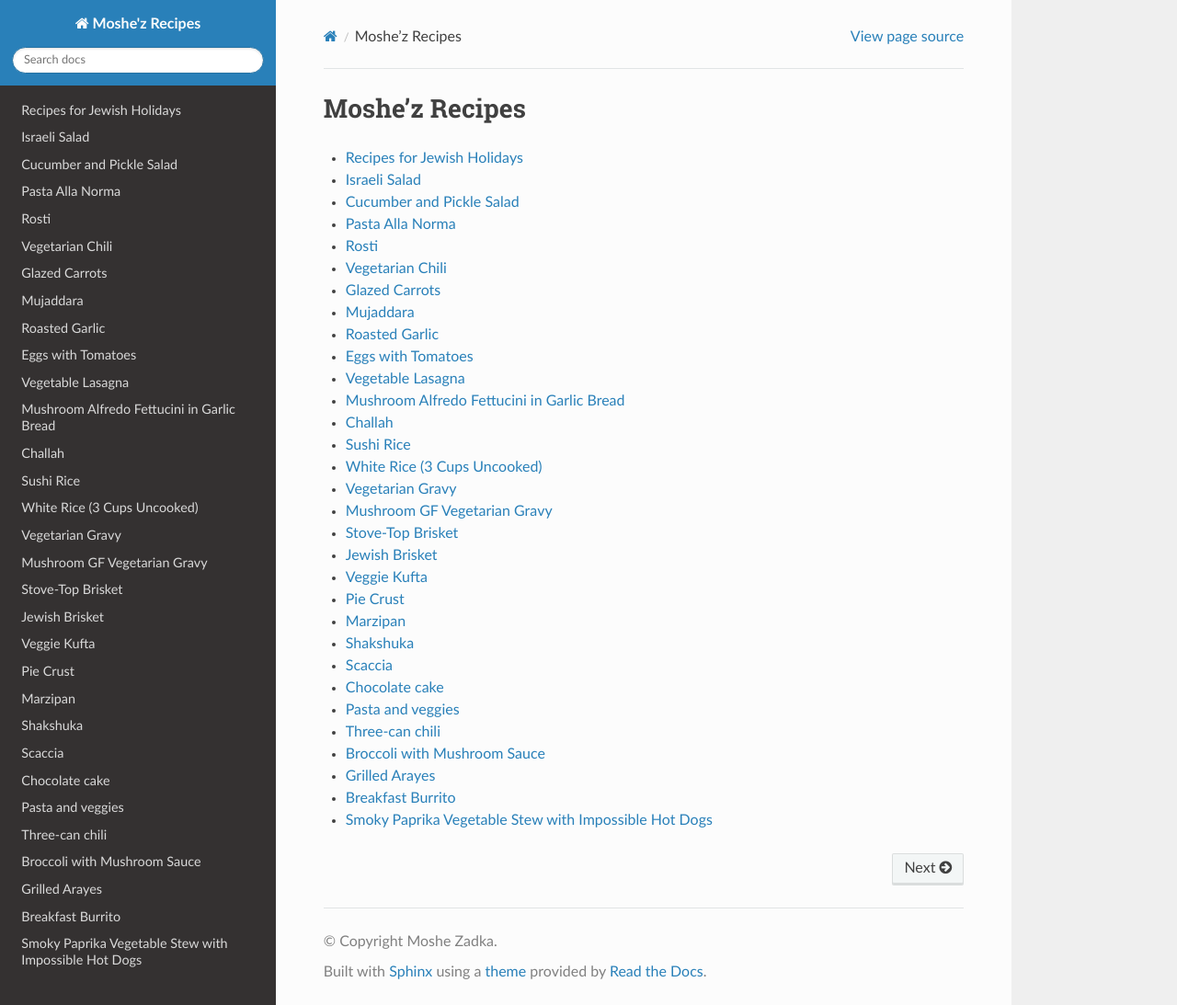
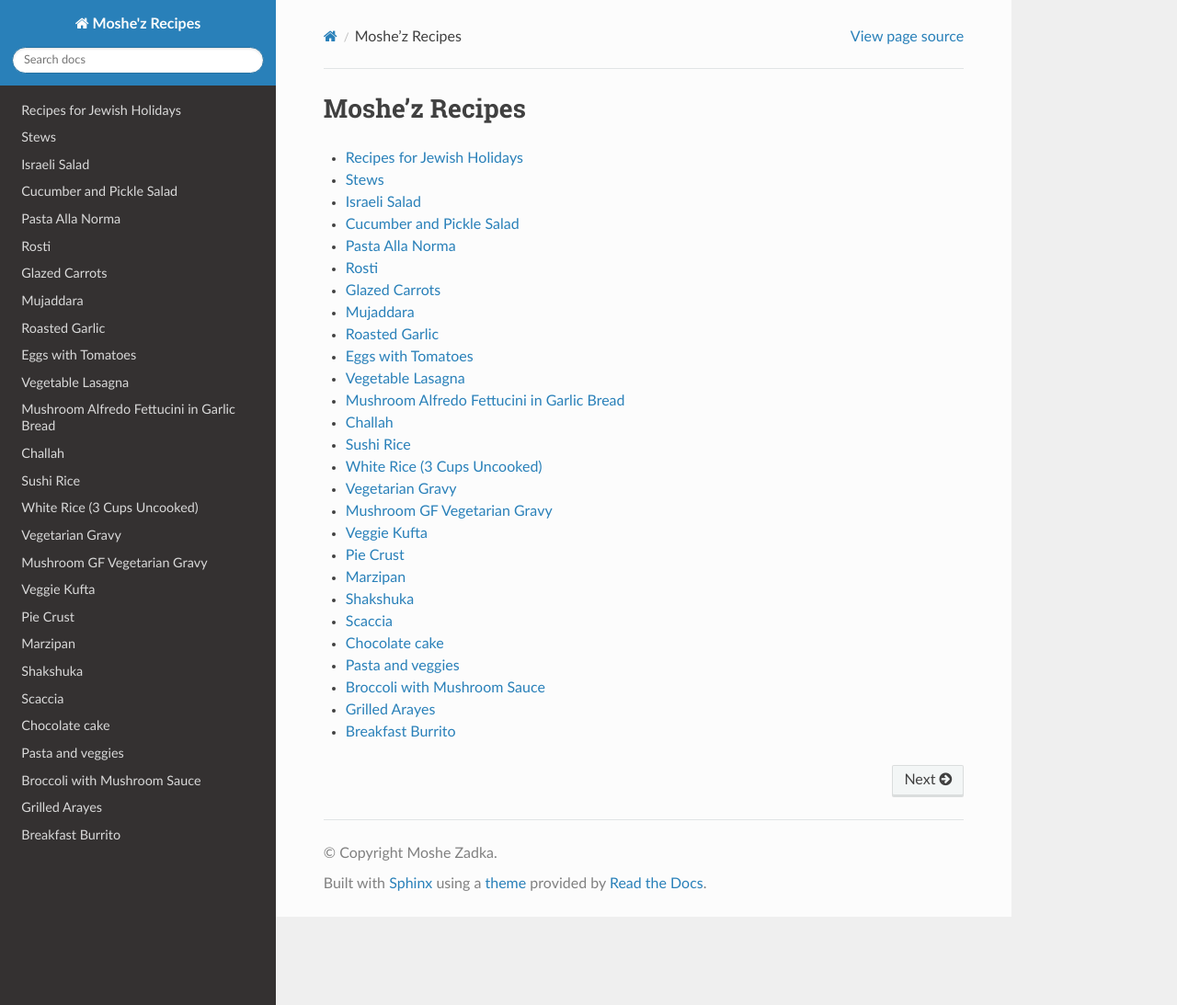
Before and after one commit to moshez/recipes, a Sphinx documentation site: the page built from doc/index.rst, in a window 1280 px wide and 1093 px high. Shown: the whole window at 92% size. Built offline with Sphinx 7.4.7 and the Read the Docs theme 3.1.0, drawn with Linux system fonts in a browser that asks for light colours.

Commit message:
Organize stew recipes into subdirectory
Move brisket, chili, and paprika stew recipes into a new stews/
subdirectory with its own index, similar to how jewish-holidays
recipes are organized.

```diff
--- a/doc/index.rst
+++ b/doc/index.rst
@@ -5,11 +5,11 @@ Moshe'z Recipes
     :maxdepth: 1
 
     jewish-holidays/index
+    stews/index
     israeli-salad
     tahini-salad
     pasta-alla-norma
     rosti
-    vegetarian-chili
     glazed-carrots
     mujaddara
     roasted-garlic
@@ -21,8 +21,6 @@ Moshe'z Recipes
     white-rice
     vegetarian-gravy
     mushroom-gf-vegetarian-gravy
-    stove-top-brisket
-    jewish-brisket
     kufta
     pie-pastry
     marzipan
@@ -30,8 +28,6 @@ Moshe'z Recipes
     scaccia
     chocolate-cake
     pasta-and-veggies
-    three-can-chili
     broccoli-with-mushroom-sauce
     grilled-arayes
     breakfast-burrito
-    smoky-paprika-vegetable-stew
--- /dev/null
+++ b/doc/stews/index.rst
@@ -0,0 +1,11 @@
+Stews
+-----
+
+.. toctree::
+    :maxdepth: 1
+
+    jewish-brisket
+    smoky-paprika-vegetable-stew
+    stove-top-brisket
+    three-can-chili
+    vegetarian-chili
```
Also changed, not shown: doc/stews/jewish-brisket.rst (renamed from doc/jewish-brisket.rst), doc/stews/smoky-paprika-vegetable-stew.rst (renamed from doc/smoky-paprika-vegetable-stew.rst), doc/stews/stove-top-brisket.rst (renamed from doc/stove-top-brisket.rst), doc/stews/three-can-chili.rst (renamed from doc/three-can-chili.rst), doc/stews/vegetarian-chili.rst (renamed from doc/vegetarian-chili.rst).
